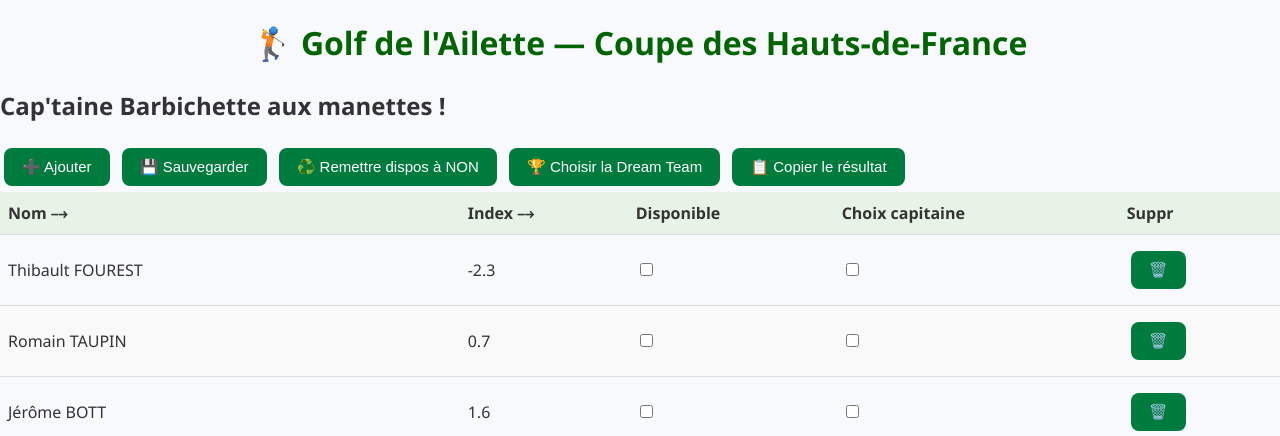
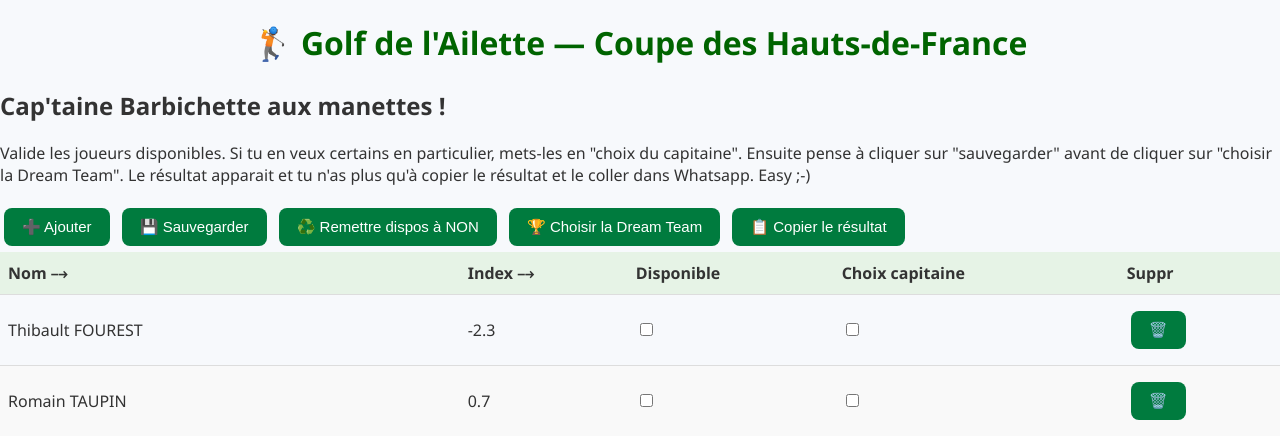
Before and after one commit to photogolffrance/golfapp, a Flask app: page / in a window 1280 px wide. Shown: the top 436 px of the page. Run offline with Flask 3, Linux system fonts and the light colour scheme.

Commit message:
Update index.html

```diff
--- a/templates/index.html
+++ b/templates/index.html
@@ -10,6 +10,7 @@
   <header>
     <h1>🏌️ Golf de l'Ailette — Coupe des Hauts-de-France</h1>
     <h2>Cap'taine Barbichette aux manettes !</h2>
+    <p>Valide les joueurs disponibles. Si tu en veux certains en particulier, mets-les en "choix du capitaine". Ensuite pense à cliquer sur "sauvegarder" avant de cliquer sur "choisir la Dream Team". Le résultat apparait et tu n'as plus qu'à copier le résultat et le coller dans Whatsapp. Easy ;-) </p>
   </header>
 
   <main>
```
